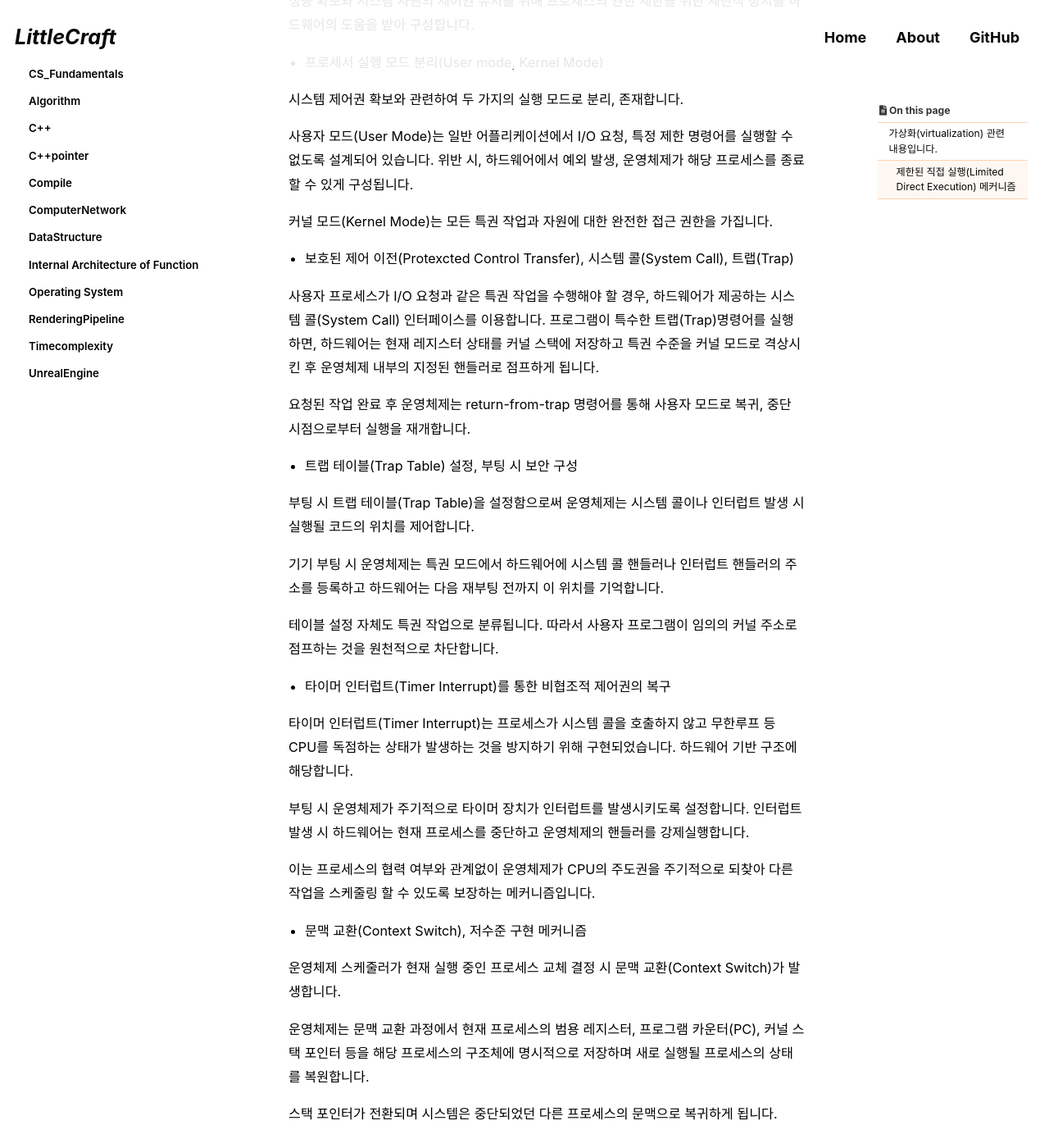
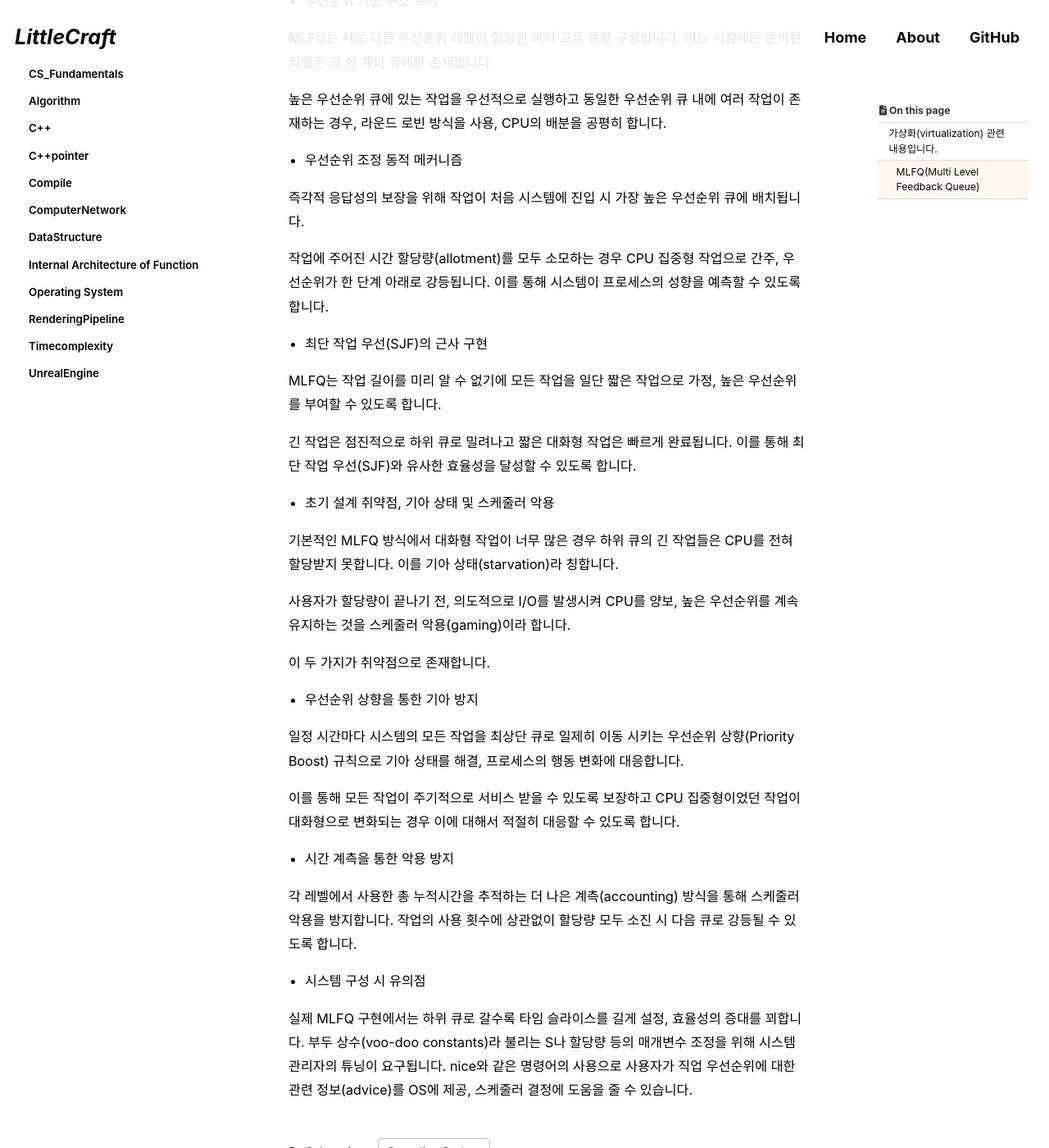
Before and after one commit to ElveCity/ElveCity.github.io, a Jekyll site: the page built from _posts/2026-03-04-OS_4.md, in a window 1280 px wide and 1400 px high, scrolled down 646 px. Shown: the whole window at 82% size. Built offline with Jekyll 4.4.1, drawn with Linux system fonts in a browser that asks for light colours; cached includes are drawn as plain includes; some web fonts are replaced; comment, search, counter and statistics services are not loaded; some of the changed text lies outside the part shown.

Commit message:
WIP : theory v0.13

```diff
--- a/_posts/2026-03-04-OS_4.md
+++ b/_posts/2026-03-04-OS_4.md
@@ -1,83 +1,78 @@
 ---
 title: "Operating System_Virtualization_02"
-excerpt: "운영체제에 중 가상화(모드 및 권한, LDE)에 대하여 다룹니다."
+excerpt: "운영체제에 중 가상화(스케줄링 part.2)에 대하여 다룹니다."
 
 categories:
   - Operating System
 tags:
   - [Operating System]
 
-permalink: /Operating System_04
+permalink: /Operating System_05
 
 toc: true
 toc_sticky: true
 
-date: 2026-03-04
-last_modified_at: 2026-03-04
+date: 2026-03-05
+last_modified_at: 2026-03-05
 ---
 
 # 가상화(virtualization) 관련 내용입니다.
 ***
 
-## 제한된 직접 실행(Limited Direct Execution) 메커니즘
+## MLFQ(Multi Level Feedback Queue)
 
-- 제한적 직접 실행(Limited Direct Excution, LDE)
+- MLFQ 설계 목적
 
-운영체제는 물리적 CPU를 여러 작업 간 공유, 가상화합니다.
+짧은 작업을 먼저 실행, 반환 시간(Turnaround Time)을 최적화 및 응답시간(Response Time)의 최소화를 주 목적으로 합니다.
 
-가상화를 위해 프로세스를 하드웨어에서 직접 실행시키는 직접 실행 방식으로 작업을 진행하는데
-이를 통해 프로그램이 하드웨어 CPU에서 네이티브 속도로 실행되게 하며 가상화 구현 시 발생할 수
-있는 과도한 성능 오버헤드 문제를 해결합니다.
+운영체제가 프로세스의 실행 길이에 대한 사전 지식이 없는 상태에서 시스템 실행동안 작업의 특성을 학습, 최적 스케줄링 결정을 목표로 합니다.
 
-성능 확보와 시스템 자원의 제어권 유지를 위해 프로세스의 권한 제한을 위한 제한적 장치를
-하드웨어의 도움을 받아 구성합니다.
+- 우선순위 기반 구조 규칙
 
-- 프로세서 실행 모드 분리(User mode, Kernel Mode)
+MLFQ는 서로 다른 우선순위 레벨이 할당된 여러 고유 큐로 구성합니다. 어느 시점에든 준비된 작업은 단 한 개의 큐에만 존재합니다.
 
-시스템 제어권 확보와 관련하여 두 가지의 실행 모드로 분리, 존재합니다.
+높은 우선순위 큐에 있는 작업을 우선적으로 실행하고 동일한 우선순위 큐 내에 여러 작업이 존재하는 경우,
+라운드 로빈 방식을 사용, CPU의 배분을 공평히 합니다.
 
-사용자 모드(User Mode)는 일반 어플리케이션에서 I/O 요청, 특정 제한 명령어를 실행할 수 없도록
-설계되어 있습니다. 위반 시, 하드웨어에서 예외 발생, 운영체제가 해당 프로세스를 종료할 수 있게 구성됩니다.
+- 우선순위 조정 동적 메커니즘
 
-커널 모드(Kernel Mode)는 모든 특권 작업과 자원에 대한 완전한 접근 권한을 가집니다.
+즉각적 응답성의 보장을 위해 작업이 처음 시스템에 진입 시 가장 높은 우선순위 큐에 배치됩니다.
 
-- 보호된 제어 이전(Protexcted Control Transfer), 시스템 콜(System Call), 트랩(Trap)
+작업에 주어진 시간 할당량(allotment)를 모두 소모하는 경우 CPU 집중형 작업으로 간주,
+우선순위가 한 단계 아래로 강등됩니다. 이를 통해 시스템이 프로세스의 성향을 예측할 수 있도록 합니다.
 
-사용자 프로세스가 I/O 요청과 같은 특권 작업을 수행해야 할 경우, 하드웨어가 제공하는
-시스템 콜(System Call) 인터페이스를 이용합니다. 프로그램이 특수한 트랩(Trap)명령어를 실행하면,
-하드웨어는 현재 레지스터 상태를 커널 스택에 저장하고 특권 수준을 커널 모드로 격상시킨 후
-운영체제 내부의 지정된 핸들러로 점프하게 됩니다.
+- 최단 작업 우선(SJF)의 근사 구현
 
-요청된 작업 완료 후 운영체제는 return-from-trap 명령어를 통해 사용자 모드로 복귀, 중단 시점으로부터
-실행을 재개합니다.
+MLFQ는 작업 길이를 미리 알 수 없기에 모든 작업을 일단 짧은 작업으로 가정, 높은 우선순위를 부여할 수 있도록 합니다.
 
-- 트랩 테이블(Trap Table) 설정, 부팅 시 보안 구성
+긴 작업은 점진적으로 하위 큐로 밀려나고 짧은 대화형 작업은 빠르게 완료됩니다.
+이를 통해 최단 작업 우선(SJF)와 유사한 효율성을 달성할 수 있도록 합니다.
 
-부팅 시 트랩 테이블(Trap Table)을 설정함으로써 운영체제는 시스템 콜이나 인터럽트 발생 시
-실행될 코드의 위치를 제어합니다.
+- 초기 설계 취약점, 기아 상태 및 스케줄러 악용
 
-기기 부팅 시 운영체제는 특권 모드에서 하드웨어에 시스템 콜 핸들러나 인터럽트 핸들러의 주소를
-등록하고 하드웨어는 다음 재부팅 전까지 이 위치를 기억합니다.
+기본적인 MLFQ 방식에서 대화형 작업이 너무 많은 경우 하위 큐의 긴 작업들은 CPU를 전혀 할당받지 못합니다.
+이를 기아 상태(starvation)라 칭합니다.
 
-테이블 설정 자체도 특권 작업으로 분류됩니다. 따라서 사용자 프로그램이 임의의 커널 주소로 점프하는 것을
-원천적으로 차단합니다.
+사용자가 할당량이 끝나기 전, 의도적으로 I/O를 발생시켜 CPU를 양보, 높은 우선순위를 계속 유지하는 것을
+스케줄러 악용(gaming)이라 합니다.
 
-- 타이머 인터럽트(Timer Interrupt)를 통한 비협조적 제어권의 복구
+이 두 가지가 취약점으로 존재합니다.
 
-타이머 인터럽트(Timer Interrupt)는 프로세스가 시스템 콜을 호출하지 않고 무한루프 등
-CPU를 독점하는 상태가 발생하는 것을 방지하기 위해 구현되었습니다. 하드웨어 기반 구조에 해당합니다.
+- 우선순위 상향을 통한 기아 방지
 
-부팅 시 운영체제가 주기적으로 타이머 장치가 인터럽트를 발생시키도록 설정합니다.
-인터럽트 발생 시 하드웨어는 현재 프로세스를 중단하고 운영체제의 핸들러를 강제실행합니다.
+일정 시간마다 시스템의 모든 작업을 최상단 큐로 일제히 이동 시키는 우선순위 상향(Priority Boost) 규칙으로
+기아 상태를 해결, 프로세스의 행동 변화에 대응합니다.
 
-이는 프로세스의 협력 여부와 관계없이 운영체제가 CPU의 주도권을 주기적으로 되찾아 다른 작업을 스케줄링
-할 수 있도록 보장하는 메커니즘입니다.
+이를 통해 모든 작업이 주기적으로 서비스 받을 수 있도록 보장하고 CPU 집중형이었던 작업이 대화형으로 변화되는 경우
+이에 대해서 적절히 대응할 수 있도록 합니다.
 
-- 문맥 교환(Context Switch), 저수준 구현 메커니즘
+- 시간 계측을 통한 악용 방지
 
-운영체제 스케줄러가 현재 실행 중인 프로세스 교체 결정 시 문맥 교환(Context Switch)가 발생합니다.
+각 레벨에서 사용한 총 누적시간을 추적하는 더 나은 계측(accounting) 방식을 통해 스케줄러 악용을 방지합니다.
+작업의 사용 횟수에 상관없이 할당량 모두 소진 시 다음 큐로 강등될 수 있도록 합니다.
 
-운영체제는 문맥 교환 과정에서 현재 프로세스의 범용 레지스터, 프로그램 카운터(PC), 커널 스택 포인터 등을
-해당 프로세스의 구조체에 명시적으로 저장하며 새로 실행될 프로세스의 상태를 복원합니다.
+- 시스템 구성 시 유의점
 
-스택 포인터가 전환되며 시스템은 중단되었던 다른 프로세스의 문맥으로 복귀하게 됩니다.
+실제 MLFQ 구현에서는 하위 큐로 갈수록 타임 슬라이스를 길게 설정, 효율성의 증대를 꾀합니다.
+부두 상수(voo-doo constants)라 불리는 S나 할당량 등의 매개변수 조정을 위해 시스템 관리자의 튜닝이 요구됩니다.
+nice와 같은 명령어의 사용으로 사용자가 직업 우선순위에 대한 관련 정보(advice)를 OS에 제공, 스케줄러 결정에 도움을 줄 수 있습니다.
```
